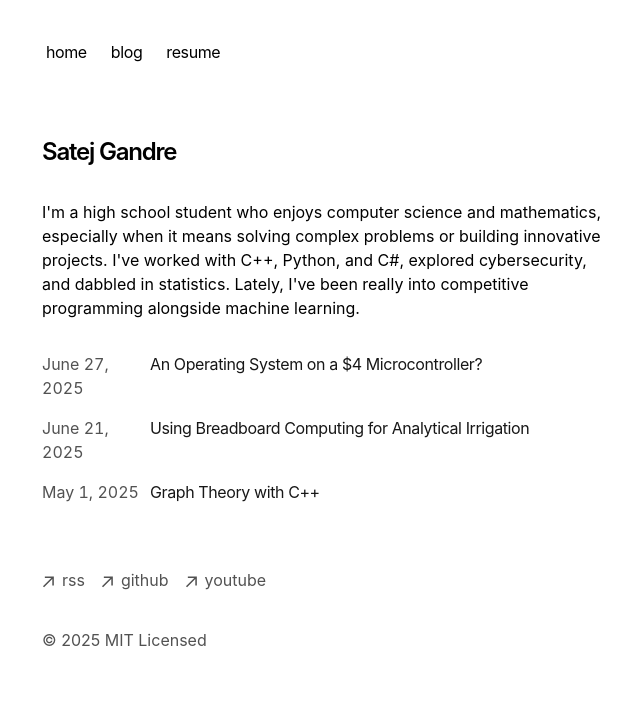
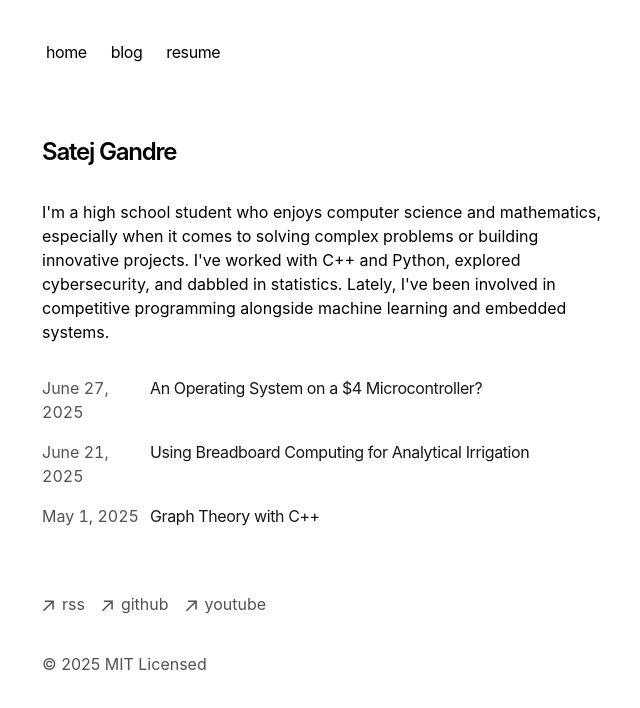
Before and after one commit to cybergeist0/portfolio, a Next.js app: page / in a window 1280 px wide. Shown: the top 708 px of the page, without its empty margins (310-950 px from the left). Built offline with nearby package versions, Linux system fonts and the light colour scheme.

Commit message:
changed desc again

```diff
--- a/app/page.tsx
+++ b/app/page.tsx
@@ -7,7 +7,7 @@ export default function Page() {
         Satej Gandre
       </h1>
       <p className="mb-4">
-        {`I'm a high school student who enjoys computer science and mathematics, especially when it means solving complex problems or building innovative projects. I've worked with C++, Python, and C#, explored cybersecurity, and dabbled in statistics. Lately, I've been really into competitive programming alongside machine learning.`}
+        {`I'm a high school student who enjoys computer science and mathematics, especially when it comes to solving complex problems or building innovative projects. I've worked with C++ and Python, explored cybersecurity, and dabbled in statistics. Lately, I've been involved in competitive programming alongside machine learning and embedded systems.`}
       </p>
       <div className="my-8">
         <BlogPosts />
```
